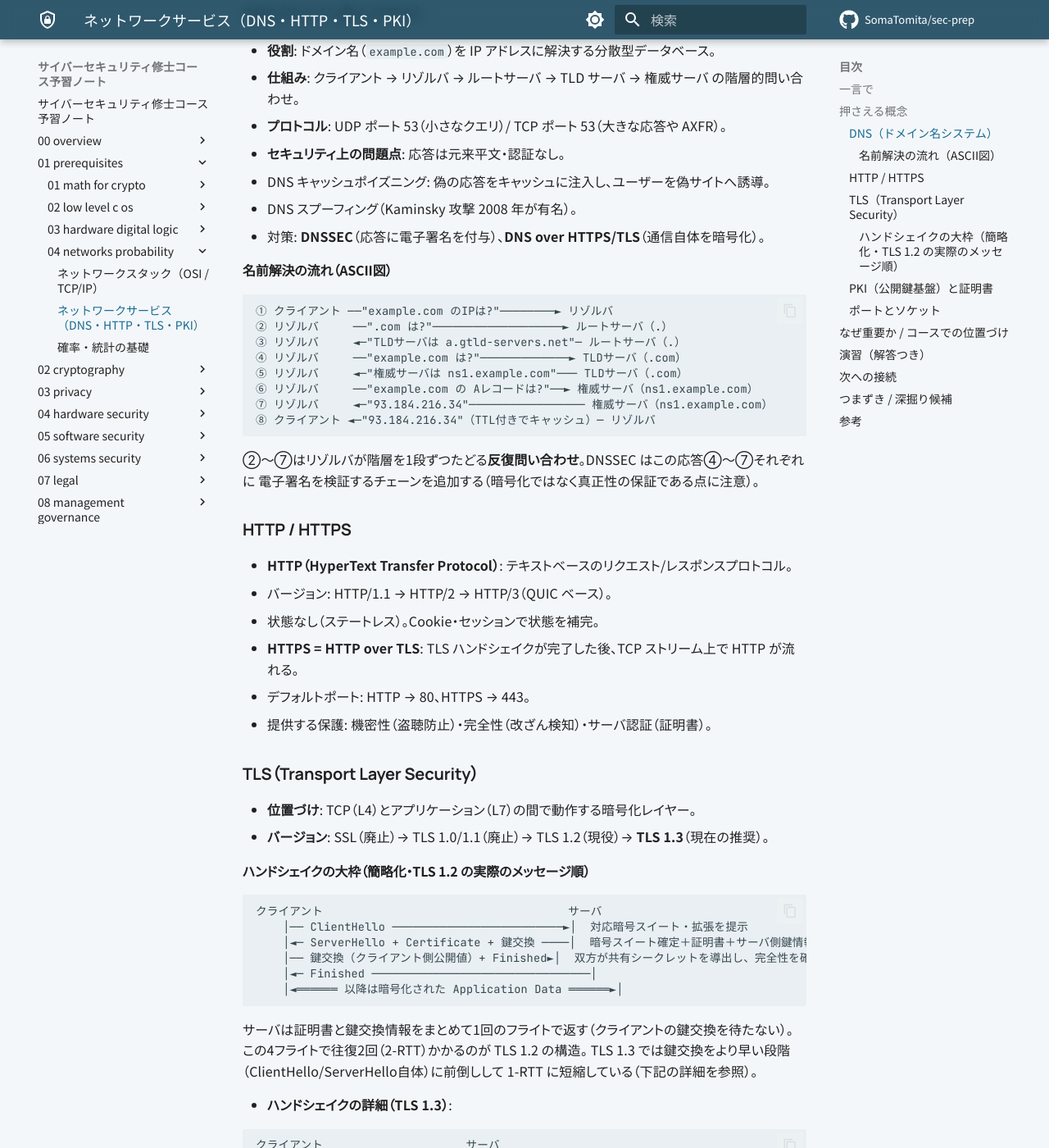
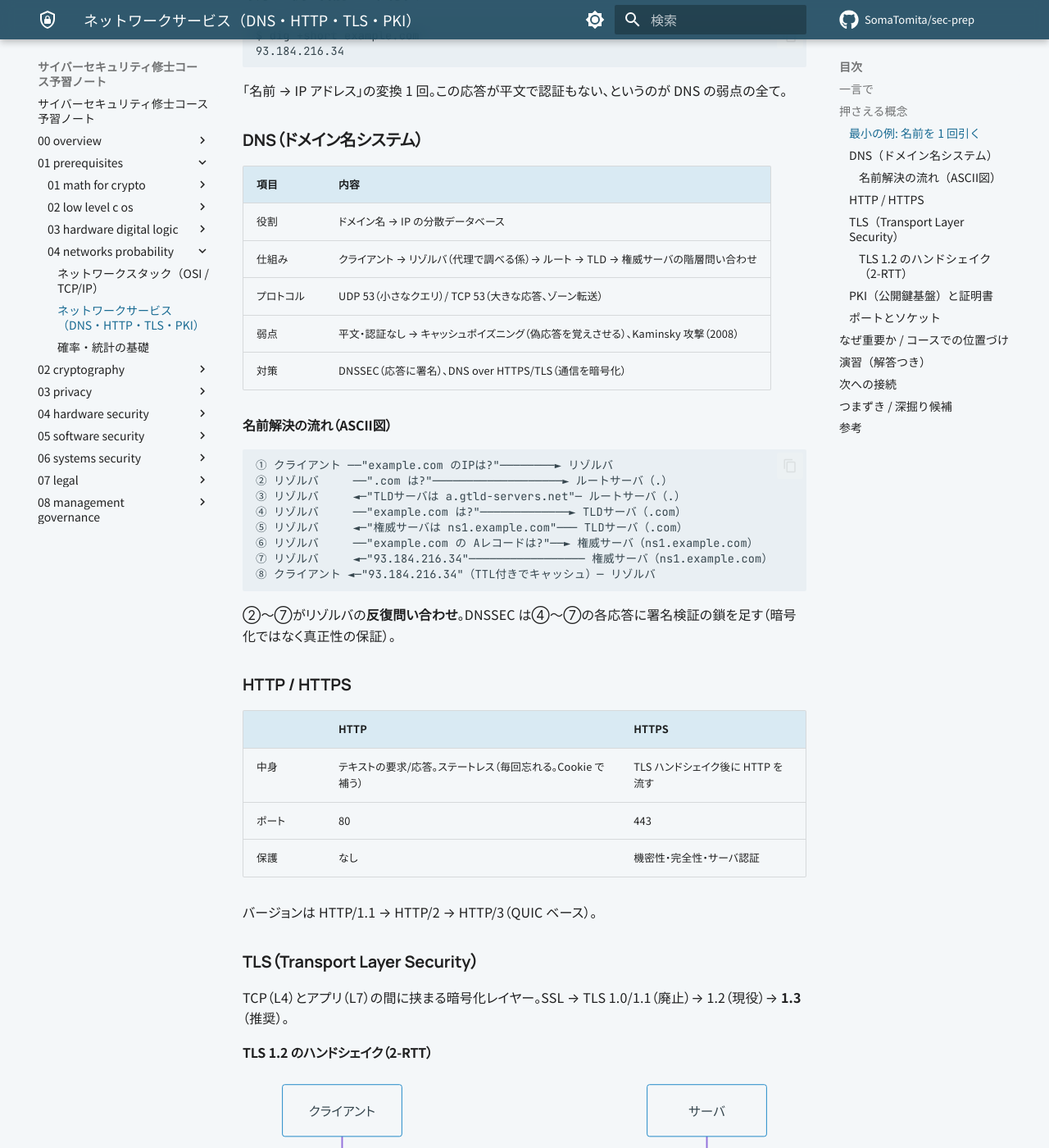
Before and after one commit to SomaTomita/sec-prep, an MkDocs documentation site: the page built from topics/01_prerequisites/04_networks-probability/02_network-services.md, in a window 1280 px wide and 1400 px high, scrolled down 689 px. Shown: the whole window at 82% size. Built offline with MkDocs 1.6.1 and Material for MkDocs 9.7.7, drawn with Linux system fonts in a browser that asks for light colours; plug-ins that fetch from the network failed and are left out; comment, search, counter and statistics services are not loaded; some of the changed text lies outside the part shown.

Commit message:
docs: apply readability pass to networks and probability

````diff
--- a/topics/01_prerequisites/04_networks-probability/02_network-services.md
+++ b/topics/01_prerequisites/04_networks-probability/02_network-services.md
@@ -4,9 +4,8 @@
 
 ## 一言で
 
-アプリケーション層のサービス（DNS・HTTP）と、その上に重なる暗号プロトコル（TLS）の関係を掴む。
-PKI（公開鍵基盤）は「誰の鍵を信頼するか」を社会的に解決する仕組みであり、
-実際の暗号プロトコルが現実ネットワーク上でどこに乗るかを理解する鍵になる。
+ブラウザに `example.com` と打つと、電話帳（DNS）で番号を調べ、鍵付きの回線（TLS）を張り、ページ（HTTP）を取る。
+その「鍵の持ち主は本物か」を保証する仕組みが PKI。
 
 **この1ページで分かること**
 
@@ -18,15 +17,24 @@ PKI（公開鍵基盤）は「誰の鍵を信頼するか」を社会的に解
 
 ## 押さえる概念
 
+### 最小の例: 名前を 1 回引く
+
+```
+$ dig +short example.com
+93.184.216.34
+```
+
+「名前 → IP アドレス」の変換 1 回。この応答が平文で認証もない、というのが DNS の弱点の全て。
+
 ### DNS（ドメイン名システム）
 
-- **役割**: ドメイン名（`example.com`）を IP アドレスに解決する分散型データベース。
-- **仕組み**: クライアント → リゾルバ → ルートサーバ → TLD サーバ → 権威サーバ の階層的問い合わせ。
-- **プロトコル**: UDP ポート 53（小さなクエリ）/ TCP ポート 53（大きな応答や AXFR）。
-- **セキュリティ上の問題点**: 応答は元来平文・認証なし。
-  - DNS キャッシュポイズニング: 偽の応答をキャッシュに注入し、ユーザーを偽サイトへ誘導。
-  - DNS スプーフィング（Kaminsky 攻撃 2008 年が有名）。
-  - 対策: **DNSSEC**（応答に電子署名を付与）、**DNS over HTTPS/TLS**（通信自体を暗号化）。
+| 項目 | 内容 |
+|---|---|
+| 役割 | ドメイン名 → IP の分散データベース |
+| 仕組み | クライアント → リゾルバ（代理で調べる係）→ ルート → TLD → 権威サーバの階層問い合わせ |
+| プロトコル | UDP 53（小さなクエリ）/ TCP 53（大きな応答、ゾーン転送） |
+| 弱点 | 平文・認証なし → キャッシュポイズニング（偽応答を覚えさせる）、Kaminsky 攻撃（2008） |
+| 対策 | DNSSEC（応答に署名）、DNS over HTTPS/TLS（通信を暗号化） |
 
 #### 名前解決の流れ（ASCII図）
 
@@ -41,37 +49,36 @@ PKI（公開鍵基盤）は「誰の鍵を信頼するか」を社会的に解
 ⑧ クライアント ◄─"93.184.216.34"（TTL付きでキャッシュ）─ リゾルバ
 ```
 
-②〜⑦はリゾルバが階層を1段ずつたどる**反復問い合わせ**。DNSSEC はこの応答④〜⑦それぞれに
-電子署名を検証するチェーンを追加する（暗号化ではなく真正性の保証である点に注意）。
+②〜⑦がリゾルバの**反復問い合わせ**。DNSSEC は④〜⑦の各応答に署名検証の鎖を足す（暗号化ではなく真正性の保証）。
 
 ### HTTP / HTTPS
 
-- **HTTP（HyperText Transfer Protocol）**: テキストベースのリクエスト/レスポンスプロトコル。
-  - バージョン: HTTP/1.1 → HTTP/2 → HTTP/3（QUIC ベース）。
-  - 状態なし（ステートレス）。Cookie・セッションで状態を補完。
-- **HTTPS = HTTP over TLS**: TLS ハンドシェイクが完了した後、TCP ストリーム上で HTTP が流れる。
-  - デフォルトポート: HTTP → 80、HTTPS → 443。
-  - 提供する保護: 機密性（盗聴防止）・完全性（改ざん検知）・サーバ認証（証明書）。
+| | HTTP | HTTPS |
+|---|---|---|
+| 中身 | テキストの要求/応答。ステートレス（毎回忘れる。Cookie で補う） | TLS ハンドシェイク後に HTTP を流す |
+| ポート | 80 | 443 |
+| 保護 | なし | 機密性・完全性・サーバ認証 |
+
+バージョンは HTTP/1.1 → HTTP/2 → HTTP/3（QUIC ベース）。
 
 ### TLS（Transport Layer Security）
 
-- **位置づけ**: TCP（L4）とアプリケーション（L7）の間で動作する暗号化レイヤー。
-- **バージョン**: SSL（廃止）→ TLS 1.0/1.1（廃止）→ TLS 1.2（現役）→ **TLS 1.3**（現在の推奨）。
+TCP（L4）とアプリ（L7）の間に挟まる暗号化レイヤー。SSL → TLS 1.0/1.1（廃止）→ 1.2（現役）→ **1.3**（推奨）。
 
-#### ハンドシェイクの大枠（簡略化・TLS 1.2 の実際のメッセージ順）
+#### TLS 1.2 のハンドシェイク（2-RTT）
 
-```
-クライアント                                    サーバ
-    │── ClientHello ─────────────────────────►│  対応暗号スイート・拡張を提示
-    │◄─ ServerHello + Certificate + 鍵交換 ────│  暗号スイート確定＋証明書＋サーバ側鍵情報（例: ECDHE公開値）を同じフライトで返す
-    │── 鍵交換（クライアント側公開値）+ Finished►│  双方が共有シークレットを導出し、完全性を確認
-    │◄─ Finished ────────────────────────────────│
-    │◄══════ 以降は暗号化された Application Data ══════►│
+```mermaid
+sequenceDiagram
+    participant C as クライアント
+    participant S as サーバ
+    C->>S: ClientHello（使える暗号の一覧）
+    S-->>C: ServerHello + Certificate + 鍵交換（サーバの公開値）
+    C->>S: 鍵交換（クライアントの公開値）+ Finished
+    S-->>C: Finished
+    Note over C,S: 以降は暗号化された Application Data
 ```
 
-サーバは証明書と鍵交換情報をまとめて1回のフライトで返す（クライアントの鍵交換を待たない）。
-この4フライトで往復2回（2-RTT）かかるのが TLS 1.2 の構造。
-TLS 1.3 では鍵交換をより早い段階（ClientHello/ServerHello自体）に前倒しして 1-RTT に短縮している（下記の詳細を参照）。
+往復 2 回（2-RTT。RTT＝往復 1 回の時間）で鍵が揃う。TLS 1.3 は鍵交換を ClientHello/ServerHello に前倒しして 1-RTT にした。
 
 - **ハンドシェイクの詳細（TLS 1.3）**:
 
@@ -88,14 +95,13 @@ TLS 1.3 では鍵交換をより早い段階（ClientHello/ServerHello自体）
   [Application Data]      ↔   [Application Data]
 ```
 
-`{ }` はハンドシェイクトラフィック鍵で暗号化されたメッセージ。TLS 1.2 と違い、
-ServerHello 直後の **EncryptedExtensions** から暗号化が始まり、サーバ証明書も暗号化される。
-1往復（1-RTT）で鍵確立が完了するのが TLS 1.3 の要点。
+`{ }` は暗号化済み。ServerHello 直後から暗号化が始まり、証明書も隠れる。
 
-- **提供する保護**:
-  - 鍵交換（ECDHE など）: 前方秘匿性（PFS）を提供。
-  - サーバ認証: 証明書 → PKI で検証。
-  - 暗号化: AES-GCM, ChaCha20-Poly1305 など認証付き暗号（AEAD）。
+| 保護 | 手段 |
+|---|---|
+| 鍵交換 | ECDHE など。前方秘匿性（PFS＝長期鍵が漏れても過去の通信は安全） |
+| サーバ認証 | 証明書を PKI で検証 |
+| 暗号化 | AES-GCM, ChaCha20-Poly1305（AEAD＝暗号化と改ざん検知を同時に行う方式） |
 
 ### PKI（公開鍵基盤）と証明書
 
@@ -109,32 +115,28 @@ ServerHello 直後の **EncryptedExtensions** から暗号化が始まり、サ
        └─ サーバ証明書（ドメイン名 + 公開鍵 + CA の署名）
 ```
 
-- **証明書に含まれる主な情報**: Subject（ドメイン名）、公開鍵、発行者（CA）、有効期限、署名アルゴリズム。
-- **失効**: CRL（証明書失効リスト）または **OCSP**（オンライン証明書状態プロトコル）で確認。
-- **弱点と攻撃面**:
-  - 不正 CA または CA の侵害 → 偽証明書を発行できる（DigiNotar 事件 2011 年）。
-  - 対策: **Certificate Transparency（CT）**: 発行された証明書を公開ログに記録・監査。
+| 項目 | 内容 |
+|---|---|
+| 証明書の中身 | Subject（ドメイン名）、公開鍵、発行者 CA、有効期限、署名アルゴリズム |
+| 失効確認 | CRL（失効リスト）か OCSP（オンライン照会） |
+| 弱点 | CA が侵害されると偽証明書が作れる（DigiNotar 事件 2011） |
+| 対策 | Certificate Transparency（発行証明書を公開ログで監査） |
 
 ### ポートとソケット
 
-- **ポート番号**: 16ビット（0–65535）。1024未満はウェルノウンポート（要権限）。
-  - SSH: 22, SMTP: 25, DNS: 53, HTTP: 80, HTTPS: 443
-- **ソケット = IP アドレス + ポート + プロトコル**。TCP 接続は（src IP, src port, dst IP, dst port）の4組で一意に識別。
-- セキュリティ的意味: 開いているポートは攻撃面。不要なサービスを閉じることが最小権限原則の実践。
+ポート = ホスト内の窓口番号（16 bit）。1024 未満は要権限。SSH 22 / SMTP 25 / DNS 53 / HTTP 80 / HTTPS 443。
+ソケット = IP + ポート + プロトコル。TCP 接続は（送信元 IP, 送信元ポート, 宛先 IP, 宛先ポート）の 4 組で一意。開いたポートは攻撃面。
 
 ---
 
 ## なぜ重要か / コースでの位置づけ
 
-**Cryptography and Network Security**
-- SSL/TLS, IPSec が応用例として扱われる。TLS の層モデル上の位置と、ハンドシェイクでどの暗号プリミティブが使われるかを理解することが必須。
-
-**Cryptographic Protocols**
-- TLS, IPSec, SSH, Signal, 4G が直接の講義内容。これらが「鍵共有プロトコル + 認証プロトコル + 対称鍵通信」の組み合わせで成立することを PKI の知識と合わせて読む。
-
-**攻撃シナリオとの接続**
-- TLS に対する攻撃（BEAST, POODLE, Heartbleed, CRIME/BREACH）はプロトコルの詳細な理解を要求する。プロトコルの弱点分析が試験に出ることも多い。
-- DNS スプーフィング → フィッシング → PKI で防ぐ、という防御の連鎖はインフラセキュリティの文脈でも扱われる。
+| 科目 / 文脈 | ここが効く場面 |
+|---|---|
+| Cryptography and Network Security | TLS の層上の位置と、ハンドシェイクで使う暗号部品 |
+| Cryptographic Protocols | TLS・IPSec・SSH・Signal・4G ＝「鍵共有＋認証＋対称鍵通信」の組み合わせ |
+| 攻撃の理解 | BEAST・POODLE・Heartbleed・CRIME/BREACH はプロトコル詳細の理解が前提 |
+| 防御の連鎖 | DNS スプーフィング → フィッシング → PKI で防ぐ |
 
 ---
 
````
Also changed, not shown: topics/01_prerequisites/04_networks-probability/01_network-stack.md (+35 -36 lines), topics/01_prerequisites/04_networks-probability/03_probability-statistics.md (+70 -71 lines).
